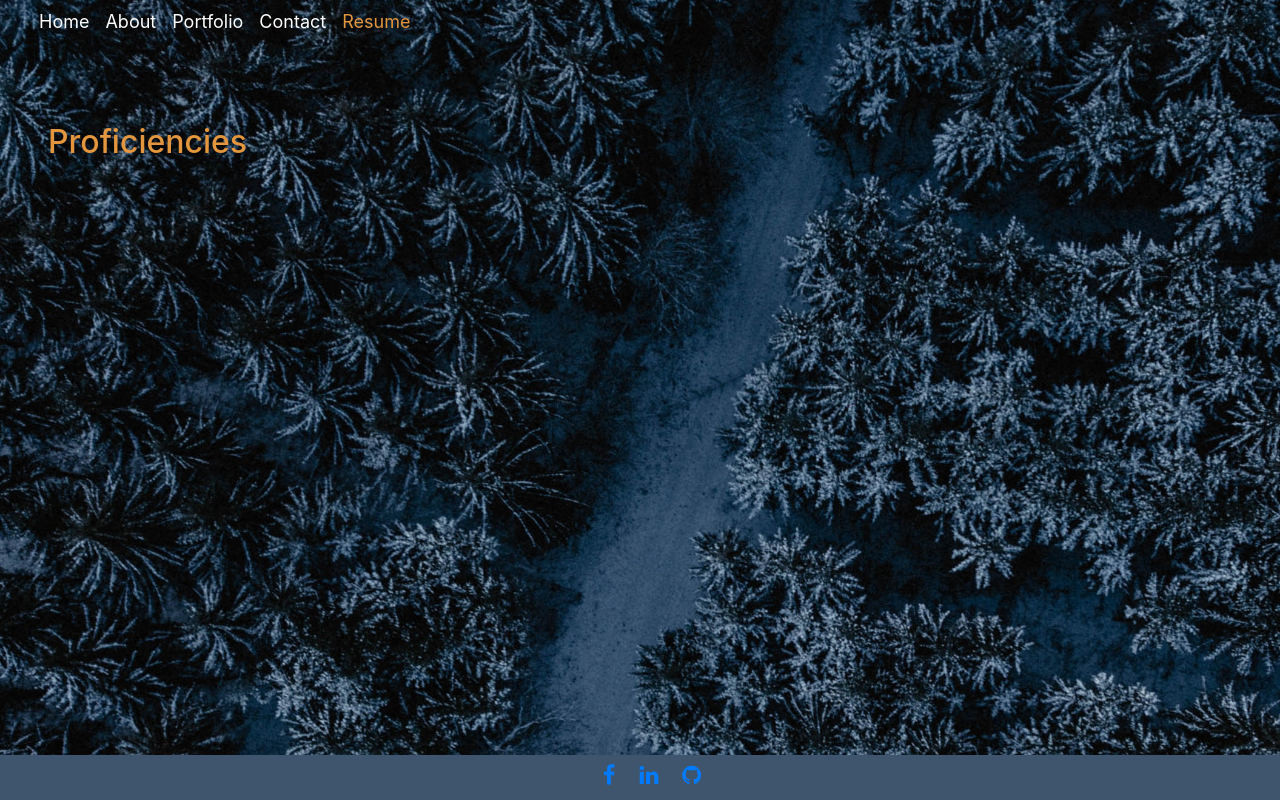
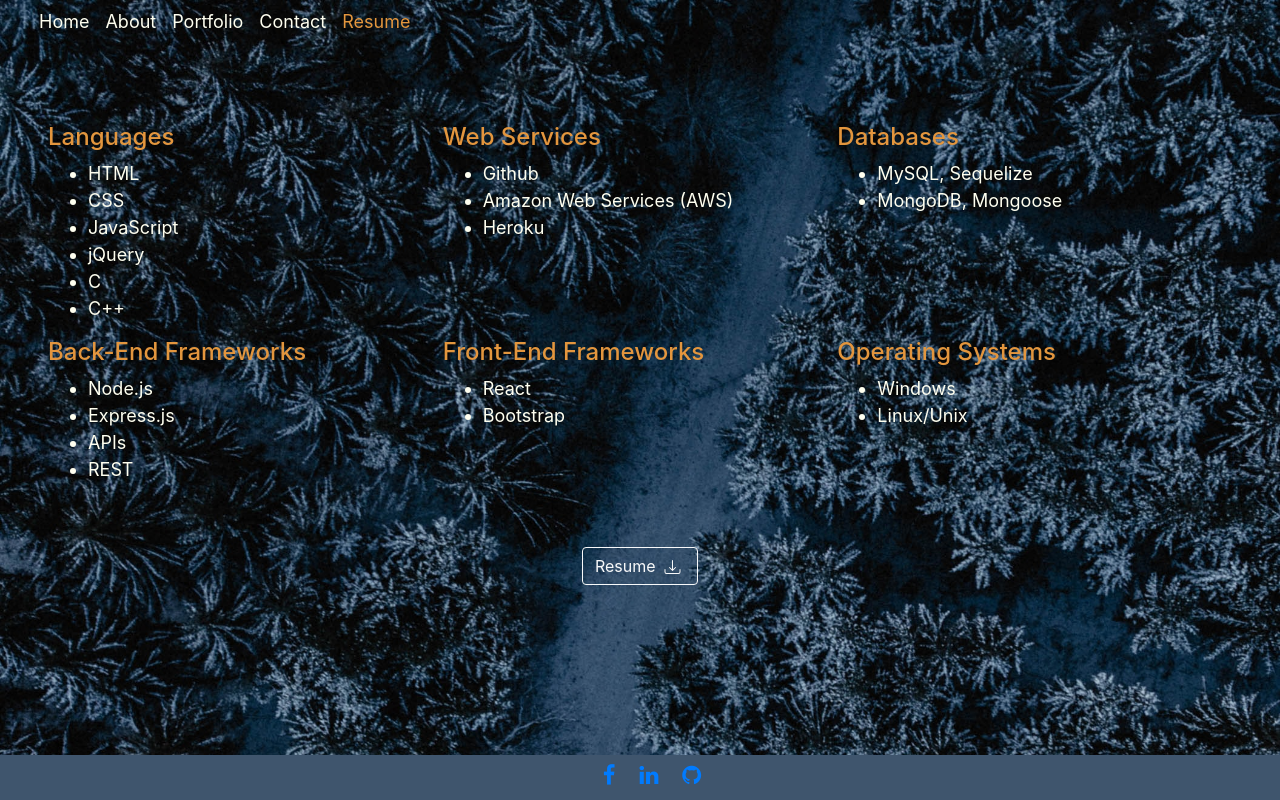
Before and after one commit to jlusa101/web-folio, a React (Create React App) app: page / in a window 1280 px wide. Both pictures are taken after a click on the element "Resume". Built offline with nearby package versions, Linux system fonts and the light colour scheme.

Commit message:
created a resume component with profincies and download link to resume

```diff
--- a/src/App.css
+++ b/src/App.css
@@ -2,13 +2,17 @@
   box-sizing: border-box;
 }
 
-/*  */
+:root {
+  --primary-color: #e3963e;
+  --secondary-color: #fffff0;
+  --background-color: #3f556d;
+}
 
 body {
   background-image: url("./assets/images/background2.jpg");
   background-attachment: fixed;
   background-size: cover;
-  color: white;
+  color: var(--secondary-color);
 }
 
 .title {
@@ -19,7 +23,7 @@ body {
 .menu {
   text-decoration: none;
   font-size: 18px;
-  color: white;
+  color: var(--secondary-color);
 }
 
 header {
@@ -40,30 +44,30 @@ header {
   font-family: "Montserrat", sans-serif;
   font-size: 40px;
   text-align: center;
-  color: white;
+  color: var(--secondary-color);
 }
 
 h1,
 h2,
 h4,
 #my-name {
-  color: #e3963e;
+  color: var(--primary-color);
 }
 
 .navActive {
-  color: #e3963e;
+  color: var(--primary-color);
 }
 
 header nav a,
 a:hover {
   text-decoration: none;
-  color: white;
+  color: var(--secondary-color);
 }
 
 footer {
   position: fixed;
   bottom: 0;
-  background-color: #3f556d;
+  background-color: var(--background-color);
   width: 100%;
   height: 45px;
   font-size: 22px;
@@ -78,17 +82,22 @@ footer {
 }
 
 .bio {
-  background-color: #3f556d;
+  background-color: var(--background-color);
   padding: 15px;
   border-radius: 25px;
 }
 
-#about {
+#about,
+#resume {
   margin-bottom: 100px;
 }
 
 #about img {
   border-radius: 45%;
+}
+
+#resume li {
+  font-size: 18px;
 }
 
 @media screen and (max-width: 980px) {
--- a/src/components/Resume/index.js
+++ b/src/components/Resume/index.js
@@ -1,9 +1,68 @@
 import React from 'react';
+const resume = require('../../assets/docs/jlusa_resume.pdf')
 
 function Resume() {
     return (
         <section id="resume" className="title about mx-5">
-            <h2>Proficiencies</h2>
+            <div className='d-flex'>
+                <div className='flex-fill w-25'>
+                    <h4>Languages</h4>
+                    <ul>
+                        <li>HTML</li>
+                        <li>CSS</li>
+                        <li>JavaScript</li>
+                        <li>jQuery</li>
+                        <li>C</li>
+                        <li>C++</li>
+                    </ul>
+                </div>
+                <div className='flex-fill w-25'>
+                    <h4>Web Services</h4>
+                    <ul>
+                        <li>Github</li>
+                        <li>Amazon Web Services (AWS)</li>
+                        <li>Heroku</li>
+                    </ul>
+                </div>
+                <div className='flex-fill w-25'>
+                    <h4>Databases</h4>
+                    <ul>
+                        <li>MySQL, Sequelize</li>
+                        <li>MongoDB, Mongoose</li>
+                    </ul>
+                </div>
+            </div>
+            <div className='d-flex'>
+                <div className='flex-fill w-25'>
+                    <h4>Back-End Frameworks</h4>
+                    <ul>
+                        <li>Node.js</li>
+                        <li>Express.js</li>
+                        <li>APIs</li>
+                        <li>REST</li>
+                    </ul>
+                </div>
+                <div className='flex-fill w-25'>
+                    <h4>Front-End Frameworks</h4>
+                    <ul>
+                        <li>React</li>
+                        <li>Bootstrap</li>
+                    </ul>
+                </div>
+                <div className='flex-fill w-25'>
+                    <h4>Operating Systems</h4>
+                    <ul>
+                        <li>Windows</li>
+                        <li>Linux/Unix</li>
+                    </ul>
+                </div>
+            </div>
+            <div className="d-flex justify-content-center mt-5">
+                <a href={resume} download><button type="button" className="btn btn-outline-secondary btn-outline-light">Resume  <svg xmlns="http://www.w3.org/2000/svg" width="25" height="16" fill="currentColor" className="bi bi-download" viewBox="0 0 16 16">
+                <path d="M.5 9.9a.5.5 0 0 1 .5.5v2.5a1 1 0 0 0 1 1h12a1 1 0 0 0 1-1v-2.5a.5.5 0 0 1 1 0v2.5a2 2 0 0 1-2 2H2a2 2 0 0 1-2-2v-2.5a.5.5 0 0 1 .5-.5z"/>
+                <path d="M7.646 11.854a.5.5 0 0 0 .708 0l3-3a.5.5 0 0 0-.708-.708L8.5 10.293V1.5a.5.5 0 0 0-1 0v8.793L5.354 8.146a.5.5 0 1 0-.708.708l3 3z"/>
+                </svg></button></a>
+            </div>
         </section>
     )
 }
```
Also changed, not shown: public/manifest.json, 1 other file (tests, documents, lock files or other folders).
